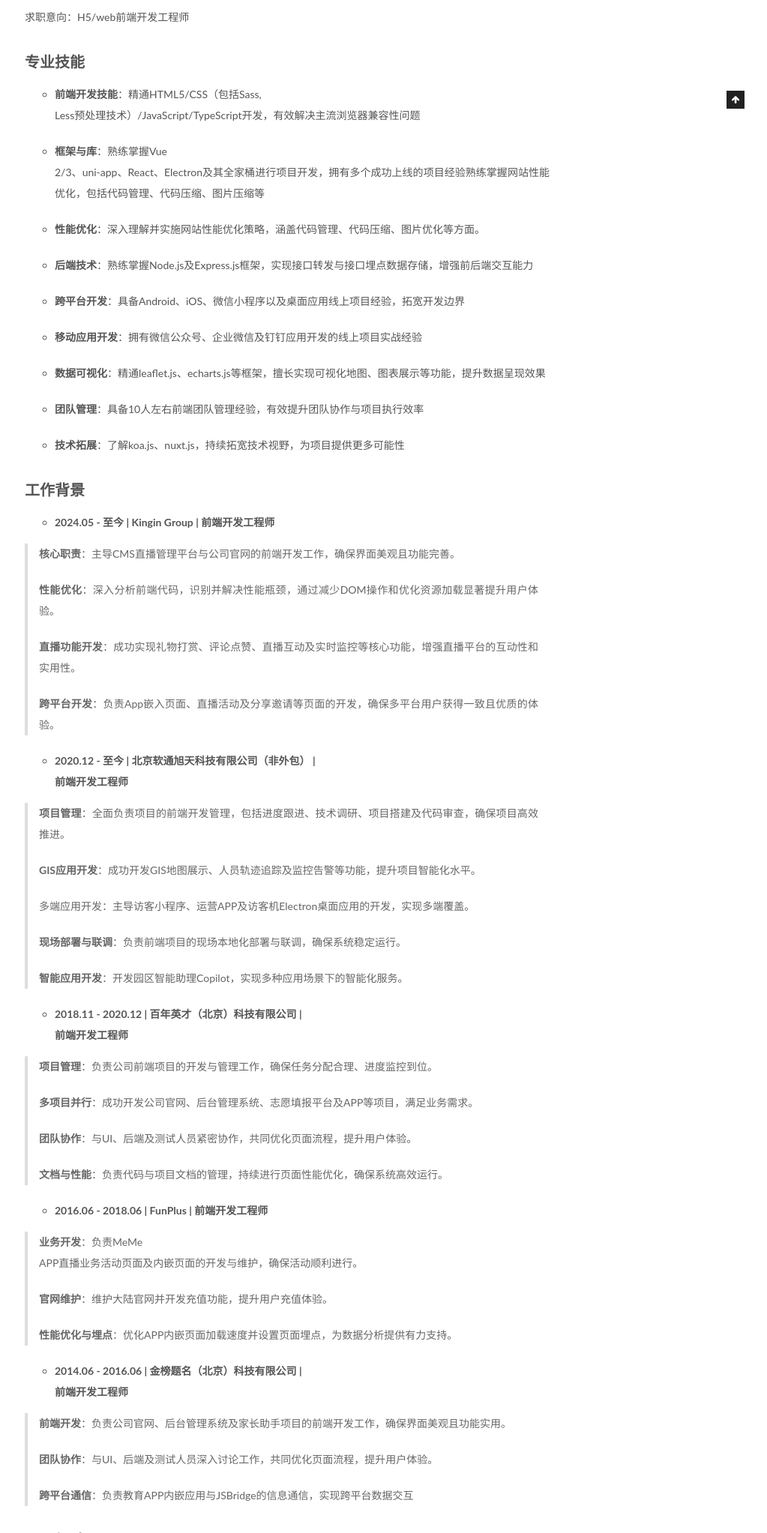
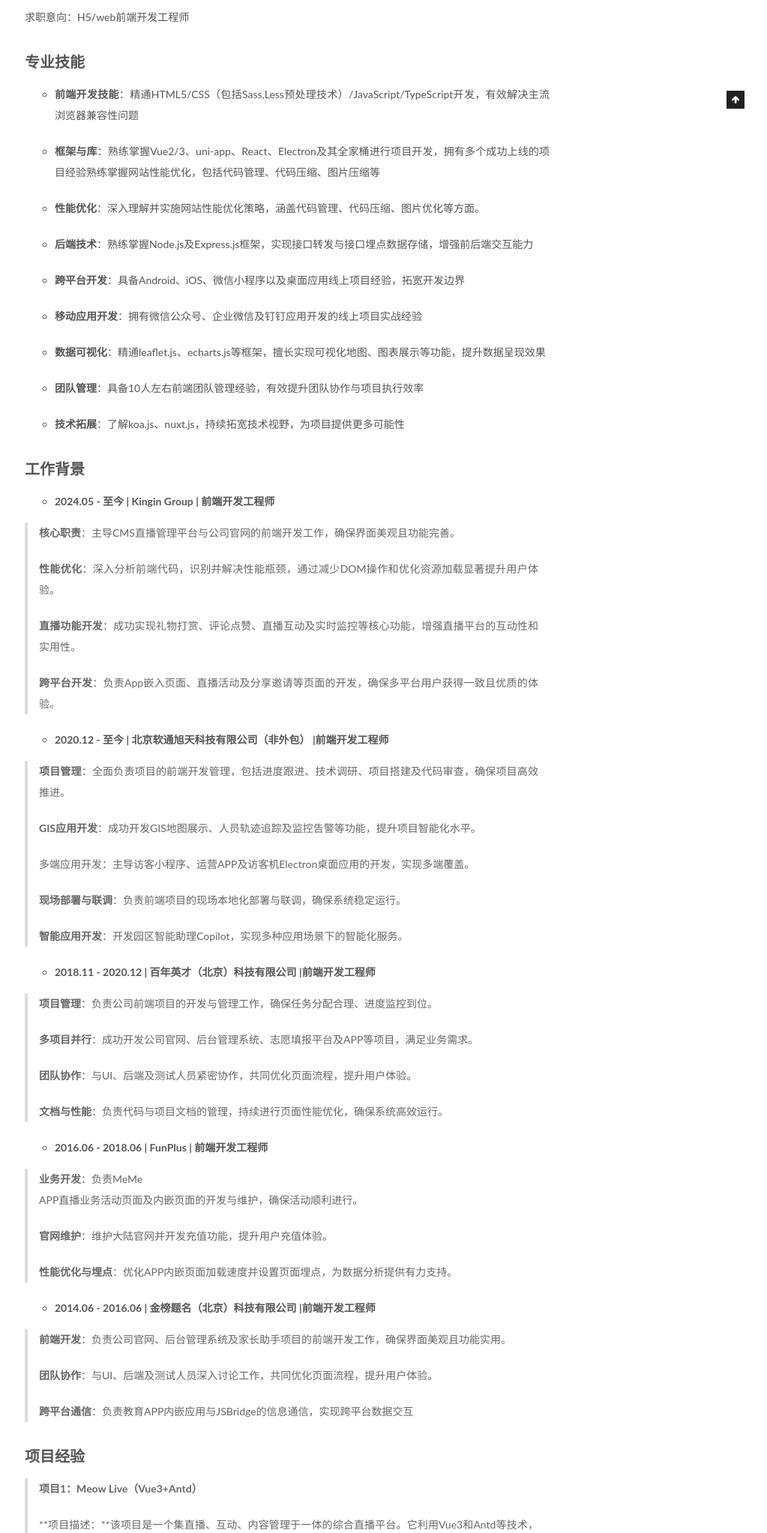
Before and after one commit to nealHong/blog, a plain HTML site: page 2025/02/24/resume/index/index.html in a window 1280 px wide. Shown: the part 755-2800 px from the top of the page at 75% size, without its empty margins (257-1280 px from the left). Drawn offline with Linux system fonts and the light colour scheme.

Commit message:
Site updated: 2025-02-25 12:23:48

```diff
--- a/2025/02/24/resume/index/index.html
+++ b/2025/02/24/resume/index/index.html
@@ -87,7 +87,7 @@
 <meta property="og:description" content="洪浩 性 别：男 邮 箱：614656327@qq.com 电 话：135 8170 5949 地 址：北京市海淀区 求职意向：H5&#x2F;web前端开发工程师 专业技能 前端开发技能：精通HTML5&#x2F;CSS（包括Sass,Less预处理技术）&#x2F;JavaScript&#x2F;TypeScript开发，有效解决主流浏览器兼容性问题  框架与库：熟练掌握Vue2&#x2F;3">
 <meta property="og:locale">
 <meta property="article:published_time" content="2025-02-24T09:31:09.000Z">
-<meta property="article:modified_time" content="2025-02-25T04:15:47.254Z">
+<meta property="article:modified_time" content="2025-02-25T04:23:40.911Z">
 <meta property="article:author" content="Hong Hao">
 <meta name="twitter:card" content="summary">
 
@@ -301,14 +301,14 @@
 
         <h1 id="洪浩"><a href="#洪浩" class="headerlink" title="洪浩"></a>洪浩</h1><hr>
 <p>性 别：男</p>
-<p>邮 箱：<a href="mailto:&#54;&#x31;&#52;&#54;&#x35;&#x36;&#x33;&#x32;&#55;&#64;&#113;&#113;&#46;&#99;&#x6f;&#109;">614656327@qq.com</a></p>
+<p>邮 箱：<a href="mailto:&#x36;&#49;&#52;&#x36;&#53;&#54;&#51;&#50;&#x37;&#x40;&#113;&#x71;&#x2e;&#99;&#x6f;&#109;">614656327@qq.com</a></p>
 <p>电 话：135 8170 5949</p>
 <p>地 址：北京市海淀区</p>
 <p>求职意向：H5&#x2F;web前端开发工程师</p>
 <h2 id="专业技能"><a href="#专业技能" class="headerlink" title="专业技能"></a>专业技能</h2><ul>
-<li><p><strong>前端开发技能</strong>：精通HTML5&#x2F;CSS（包括Sass,<br>Less预处理技术）&#x2F;JavaScript&#x2F;TypeScript开发，有效解决主流浏览器兼容性问题</p>
+<li><p><strong>前端开发技能</strong>：精通HTML5&#x2F;CSS（包括Sass,Less预处理技术）&#x2F;JavaScript&#x2F;TypeScript开发，有效解决主流浏览器兼容性问题</p>
 </li>
-<li><p><strong>框架与库</strong>：熟练掌握Vue<br>2&#x2F;3、uni-app、React、Electron及其全家桶进行项目开发，拥有多个成功上线的项目经验熟练掌握网站性能优化，包括代码管理、代码压缩、图片压缩等</p>
+<li><p><strong>框架与库</strong>：熟练掌握Vue2&#x2F;3、uni-app、React、Electron及其全家桶进行项目开发，拥有多个成功上线的项目经验熟练掌握网站性能优化，包括代码管理、代码压缩、图片压缩等</p>
 </li>
 <li><p><strong>性能优化</strong>：深入理解并实施网站性能优化策略，涵盖代码管理、代码压缩、图片优化等方面。</p>
 </li>
@@ -335,7 +335,7 @@
 <p><strong>跨平台开发</strong>：负责App嵌入页面、直播活动及分享邀请等页面的开发，确保多平台用户获得一致且优质的体验。</p>
 </blockquote>
 <ul>
-<li><strong>2020.12 - 至今 | 北京软通旭天科技有限公司（非外包） |<br>前端开发工程师</strong></li>
+<li><strong>2020.12 - 至今 | 北京软通旭天科技有限公司（非外包） |前端开发工程师</strong></li>
 </ul>
 <blockquote>
 <p><strong>项目管理</strong>：全面负责项目的前端开发管理，包括进度跟进、技术调研、项目搭建及代码审查，确保项目高效推进。</p>
@@ -345,7 +345,7 @@
 <p><strong>智能应用开发</strong>：开发园区智能助理Copilot，实现多种应用场景下的智能化服务。</p>
 </blockquote>
 <ul>
-<li><strong>2018.11 - 2020.12 | 百年英才（北京）科技有限公司 |<br>前端开发工程师</strong></li>
+<li><strong>2018.11 - 2020.12 | 百年英才（北京）科技有限公司 |前端开发工程师</strong></li>
 </ul>
 <blockquote>
 <p><strong>项目管理</strong>：负责公司前端项目的开发与管理工作，确保任务分配合理、进度监控到位。</p>
@@ -362,7 +362,7 @@
 <p><strong>性能优化与埋点</strong>：优化APP内嵌页面加载速度并设置页面埋点，为数据分析提供有力支持。</p>
 </blockquote>
 <ul>
-<li><strong>2014.06 - 2016.06 | 金榜题名（北京）科技有限公司 |<br>前端开发工程师</strong></li>
+<li><strong>2014.06 - 2016.06 | 金榜题名（北京）科技有限公司 |前端开发工程师</strong></li>
 </ul>
 <blockquote>
 <p><strong>前端开发</strong>：负责公司官网、后台管理系统及家长助手项目的前端开发工作，确保界面美观且功能实用。</p>
@@ -418,7 +418,7 @@
 <li><p>负责开发基于极光的直播功能</p>
 </li>
 </ol>
-<p>4、负责助教端开发，可以进行直播间管理<br>(禁言、踢出等）便于维护直播课程秩序</p>
+<p>4、负责助教端开发，可以进行直播间管理(禁言、踢出等）便于维护直播课程秩序</p>
 <blockquote>
 <p><strong>项目6：Meme 直播平台 (vue+express 项目）</strong></p>
 <p>**项目描述：**一款发行在印度、日本以及中国台湾的直播平台，支持送礼物，打榜、<br>互动等功能</p>
```
Also changed, not shown: index.html (+7 -7 lines).
